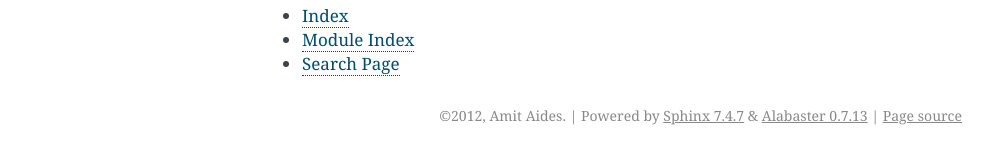
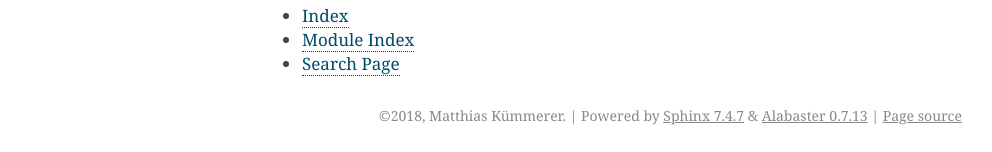
Before and after one commit to mechmotum/cyipopt, a Sphinx documentation site: the page built from doc/source/index.rst, in a window 1280 px wide. Shown: the part 759-911 px from the top of the page, without its empty margins (148-1140 px from the left). Built offline with Sphinx 7.4.7, drawn with Linux system fonts in a browser that asks for light colours; formulas are drawn with MathJax 3.

Commit message:
Updated conf.py with new author and copyright 2018.

```diff
--- a/doc/source/conf.py
+++ b/doc/source/conf.py
@@ -46,7 +46,7 @@ master_doc = 'index'
 
 # General information about the project.
 project = u'cyipopt'
-copyright = u'2012, Amit Aides'
+copyright = u'2018, Matthias Kümmerer'
 
 # The version info for the project you're documenting, acts as replacement for
 # |version| and |release|, also used in various other places throughout the
@@ -223,7 +223,7 @@ latex_elements['preamble'] = \
 # (source start file, name, description, authors, manual section).
 man_pages = [
     ('index', 'cyipopt', u'cyipopt Documentation',
-     [u'Amit Aides'], 1)
+     [u'Matthias Kümmerer'], 1)
 ]
 
 # If true, show URL addresses after external links.
@@ -237,7 +237,7 @@ man_pages = [
 #  dir menu entry, description, category)
 texinfo_documents = [
   ('index', 'cyipopt', u'cyipopt Documentation',
-   u'Amit Aides', 'cyipopt', 'One line description of project.',
+   u'Matthias Kümmerer', 'cyipopt', 'One line description of project.',
    'Miscellaneous'),
 ]
 
```
